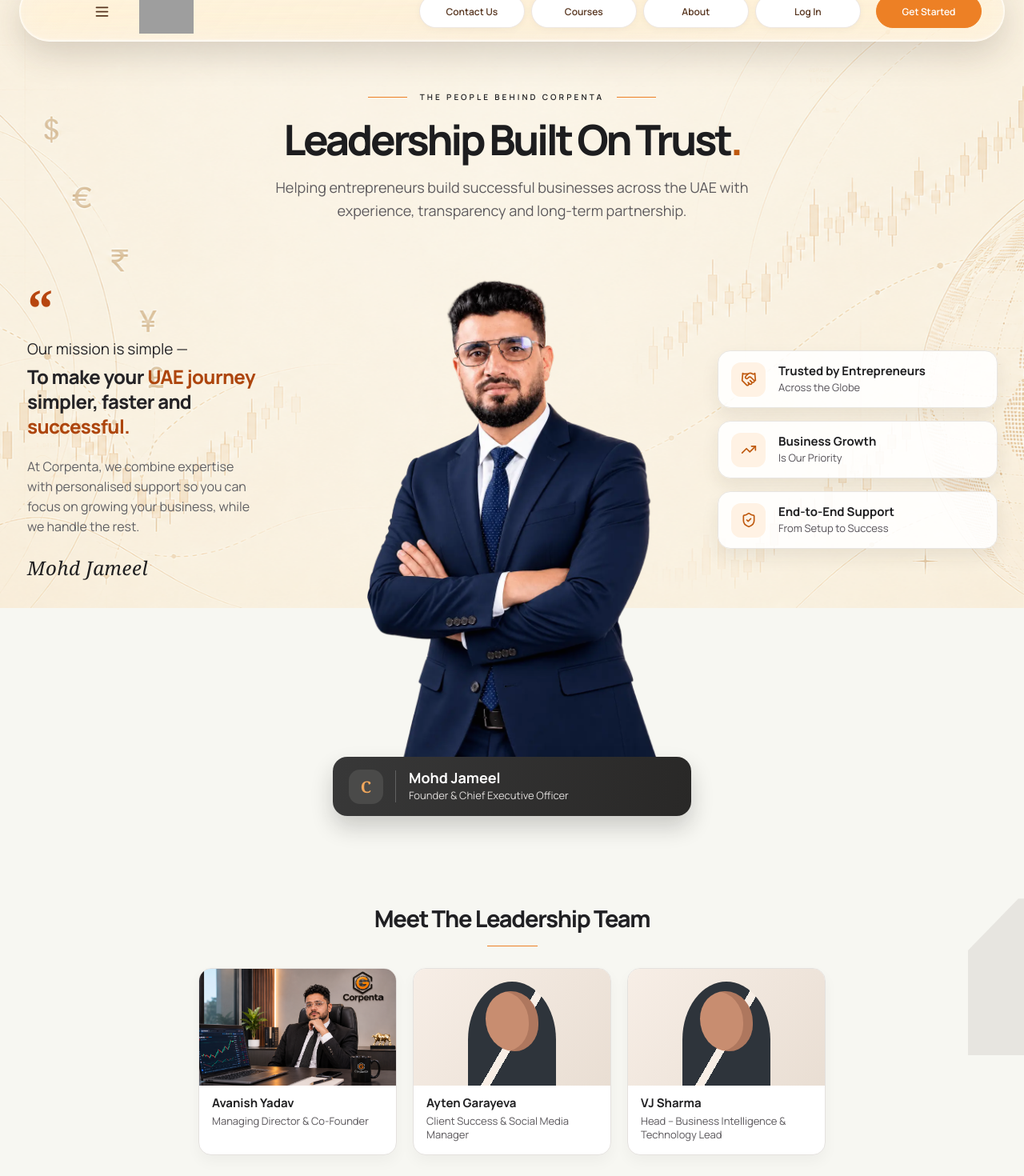
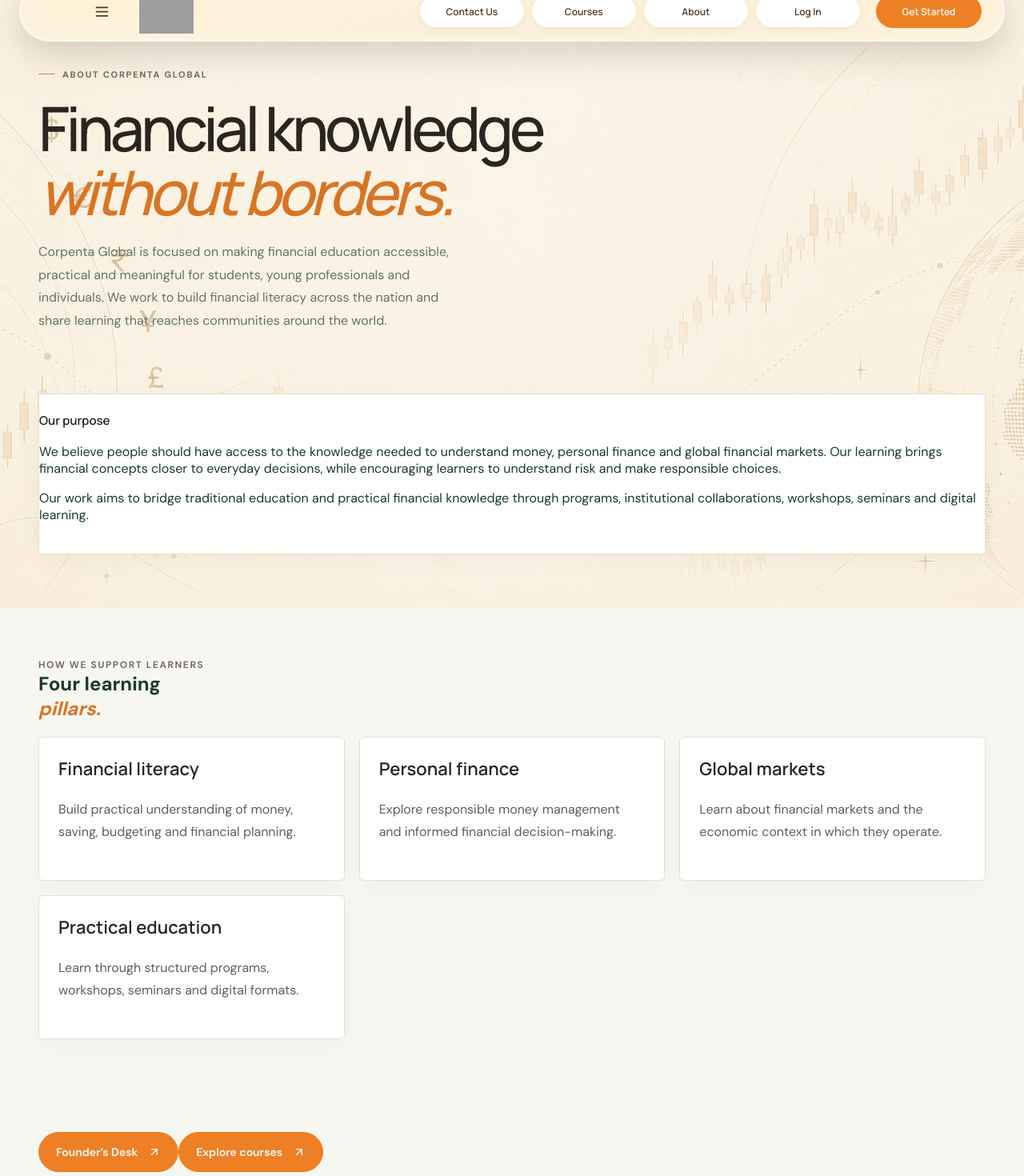
Before and after one commit to chitrodaXkrish/corpenta, a Next.js app: page /about in a window 1280 px wide. Shown: the part 40-1510 px from the top of the page at 80% size. Built offline with nearby package versions, Linux system fonts and the light colour scheme; grey boxes are pictures that could not be loaded.

Commit message:
Replace About page with financial education story

```diff
--- a/src/app/about/page.tsx
+++ b/src/app/about/page.tsx
@@ -1,43 +1,43 @@
-import Image from "next/image";
-import { Handshake, ShieldCheck, TrendingUp } from "lucide-react";
+import Link from "next/link";
+import { ArrowUpRight } from "lucide-react";
 import { createPageMetadata } from "@/lib/seo";
 
 export const metadata = createPageMetadata({
-  title: "About Us",
-  description: "Meet the people behind Corpenta and learn how we support entrepreneurs across the UAE.",
+  title: "About Corpenta Global",
+  description: "Learn about Corpenta Global’s mission to make financial education accessible, practical and meaningful.",
   path: "/about",
 });
 
-const benefits = [
-  { icon: Handshake, title: "Trusted by Entrepreneurs", copy: "Across the Globe" },
-  { icon: TrendingUp, title: "Business Growth", copy: "Is Our Priority" },
-  { icon: ShieldCheck, title: "End-to-End Support", copy: "From Setup to Success" },
-];
-
-const team = [
-  { name: "Avanish Yadav", role: "Managing Director & Co-Founder", image: "/founder's desk/founder.png", position: "center 18%" },
-  { name: "Ayten Garayeva", role: "Client Success & Social Media Manager" },
-  { name: "VJ Sharma", role: "Head – Business Intelligence & Technology Lead" },
+const pillars = [
+  { title: "Financial literacy", copy: "Build practical understanding of money, saving, budgeting and financial planning." },
+  { title: "Personal finance", copy: "Explore responsible money management and informed financial decision-making." },
+  { title: "Global markets", copy: "Learn about financial markets and the economic context in which they operate." },
+  { title: "Practical education", copy: "Learn through structured programs, workshops, seminars and digital formats." },
 ];
 
 export default function AboutPage() {
-  return <main className="about-screen" aria-labelledby="about-title">
-    <section className="about-screen-hero">
-      <div className="about-screen-heading"><span>The People Behind Corpenta</span><h1 id="about-title">Leadership Built On Trust<i>.</i></h1><p>Helping entrepreneurs build successful businesses across the UAE with<br/> experience, transparency and long-term partnership.</p></div>
+  return <main className="page-main wrap" aria-labelledby="about-title">
+    <header className="page-heading">
+      <span className="eyebrow">ABOUT CORPENTA GLOBAL</span>
+      <h1 id="about-title">Financial knowledge<br/><em>without borders.</em></h1>
+      <p>Corpenta Global is focused on making financial education accessible, practical and meaningful for students, young professionals and individuals. We work to build financial literacy across the nation and share learning that reaches communities around the world.</p>
+    </header>
 
-      <div className="about-screen-shape" aria-hidden="true"/>
-      <div className="about-screen-mission"><span className="about-screen-quote">“</span><p>Our mission is simple —</p><h2>To make your <em>UAE journey</em><br/>simpler, faster and<br/><em>successful.</em></h2><p className="about-screen-mission-copy">At Corpenta, we combine expertise with personalised support so you can focus on growing your business, while we handle the rest.</p><strong>Mohd Jameel</strong></div>
-
-      <div className="about-screen-founder"><Image src="/mohd-jameel.webp" alt="Mohd Jameel, Founder and Chief Executive Officer" fill priority sizes="(max-width: 760px) 75vw, 390px"/></div>
-      <div className="about-screen-nameplate"><span className="about-screen-mark">C</span><span><strong>Mohd Jameel</strong><small>Founder &amp; Chief Executive Officer</small></span></div>
-
-      <div className="about-screen-benefits">{benefits.map(({icon: Icon,title,copy}) => <article key={title}><span><Icon size={20}/></span><div><strong>{title}</strong><small>{copy}</small></div></article>)}</div>
+    <section className="data-panel" aria-labelledby="about-purpose-title">
+      <h2 id="about-purpose-title">Our purpose</h2>
+      <p>We believe people should have access to the knowledge needed to understand money, personal finance and global financial markets. Our learning brings financial concepts closer to everyday decisions, while encouraging learners to understand risk and make responsible choices.</p>
+      <p>Our work aims to bridge traditional education and practical financial knowledge through programs, institutional collaborations, workshops, seminars and digital learning.</p>
     </section>
 
-    <section className="about-screen-team" aria-labelledby="leadership-team-title">
-      <h2 id="leadership-team-title">Meet The Leadership Team</h2><span className="about-screen-team-rule"/>
-      <div className="about-screen-team-grid">{team.map((member) => <article key={member.name}><div className={`about-screen-team-photo${member.image ? " has-image" : ""}`}>{member.image ? <Image src={member.image} alt={member.name} fill sizes="(max-width: 760px) 100vw, 260px" style={{objectPosition:member.position}}/> : <span aria-hidden="true"/>}</div><div><strong>{member.name}</strong><p>{member.role}</p></div></article>)}</div>
-      <p className="about-screen-values">EXPERTISE <i/> TRANSPARENCY <i/> PARTNERSHIP <i/> SUCCESS</p>
+    <section className="section-pad" aria-labelledby="about-pillars-title">
+      <div className="section-kicker"><span>HOW WE SUPPORT LEARNERS</span></div>
+      <h2 id="about-pillars-title">Four learning<br/><em>pillars.</em></h2>
+      <div className="simple-grid">{pillars.map((pillar) => <article className="simple-card" key={pillar.title}><h3>{pillar.title}</h3><p>{pillar.copy}</p></article>)}</div>
     </section>
+
+    <nav className="about-next-steps" aria-label="Explore Corpenta Global">
+      <Link className="button button-dark" href="/founders-desk">Founder’s Desk <ArrowUpRight size={16}/></Link>
+      <Link className="button button-orange" href="/courses">Explore courses <ArrowUpRight size={16}/></Link>
+    </nav>
   </main>;
 }
```
